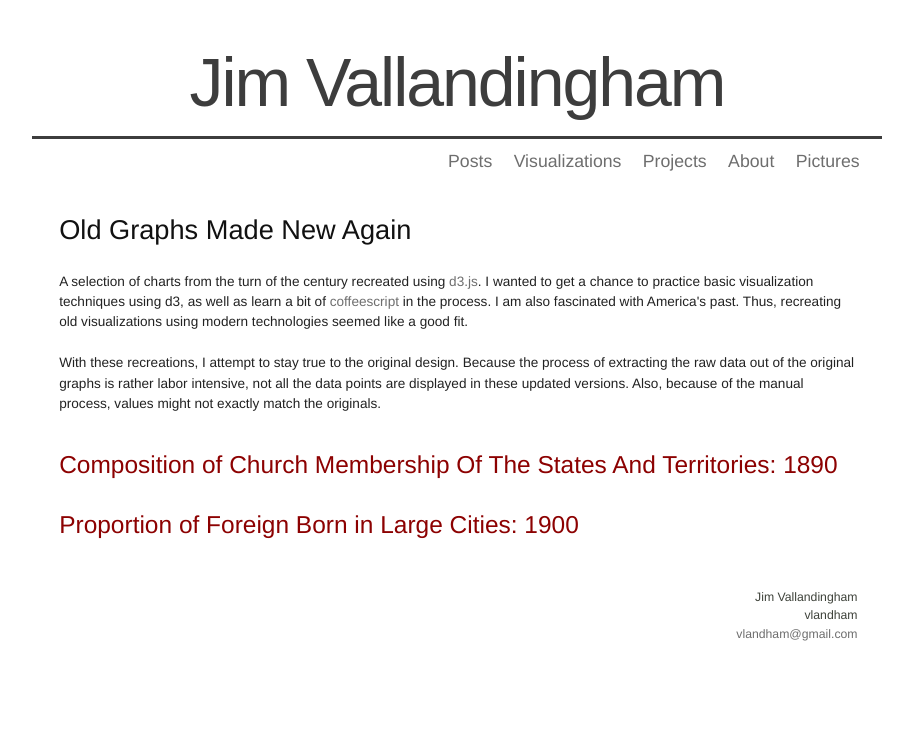
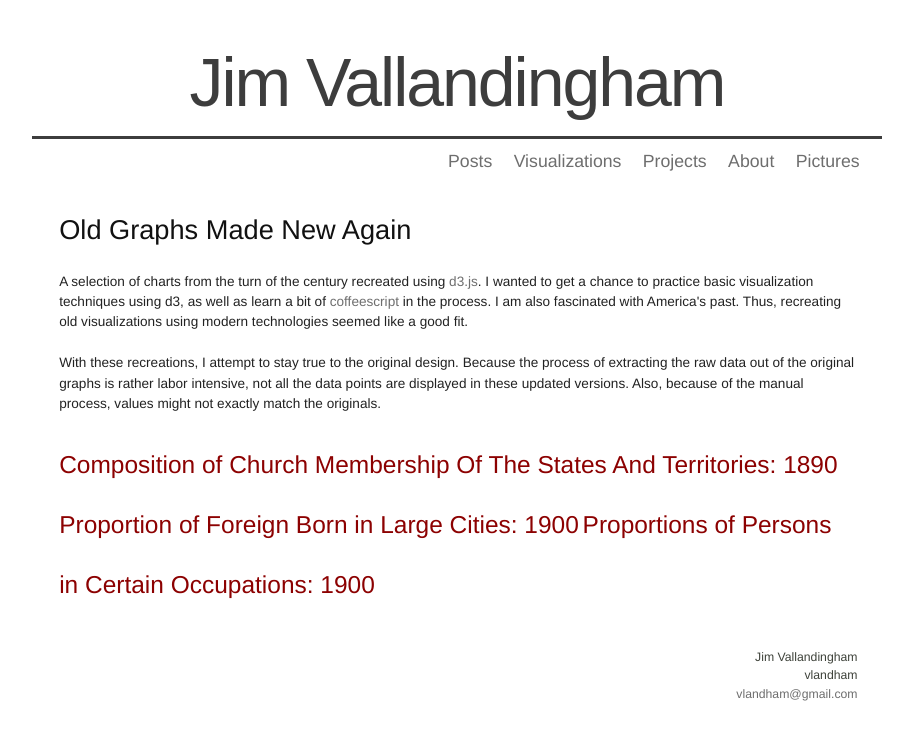
Before and after one commit to vlandham/vlandham.github.com, a Jekyll site: the page built from vis/index.html, in a window 1280 px wide. Shown: the top 740 px of the page, without its empty margins (183-1096 px from the left). Built offline with Jekyll 4.4.1, drawn with Linux system fonts in a browser that asks for light colours; some web fonts are replaced; Markdown is read by kramdown in place of the engine named in the settings.

Commit message:
added link to jobs by state

```diff
--- a/vis/index.html
+++ b/vis/index.html
@@ -9,3 +9,4 @@ title: visualizations
 
 <a class="post_title" href="church_by_state.html">Composition of Church Membership Of The States And Territories: 1890</a>
 <a class="post_title" href="nationality_by_city.html">Proportion of Foreign Born in Large Cities: 1900</a>
+<a class="post_title" href="jobs_by_state.html">Proportions of Persons in Certain Occupations: 1900</a>
```
